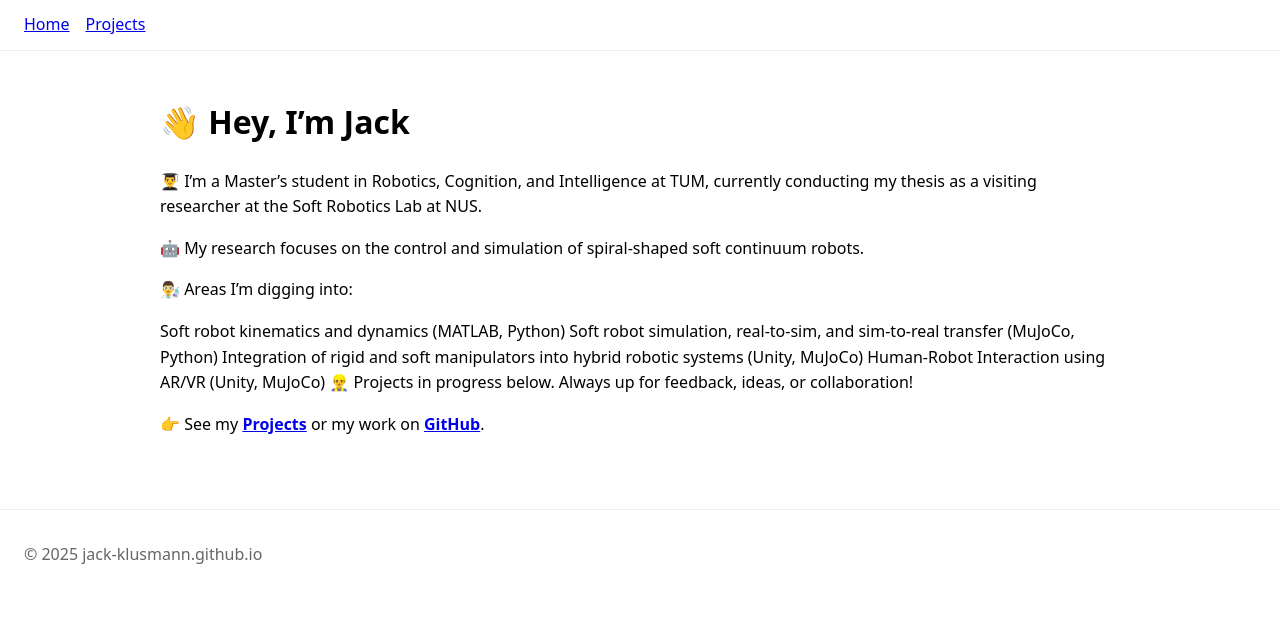
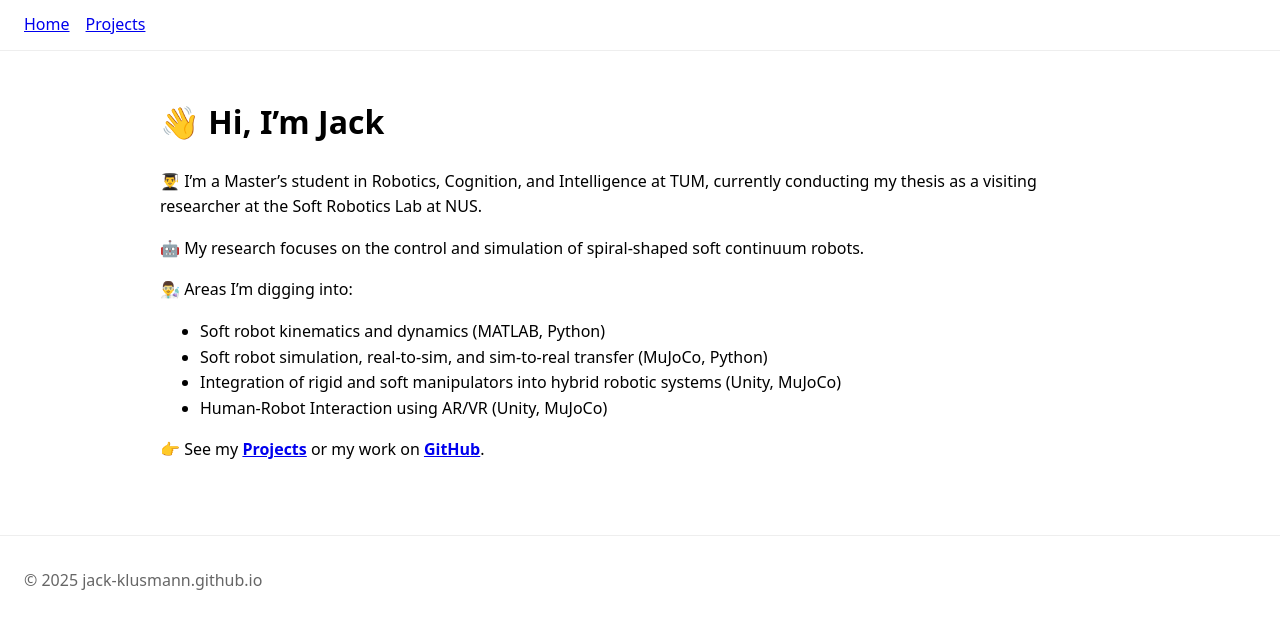
Before and after one commit to Jack-Klusmann/jack-klusmann.github.io, a Jekyll site: the page built from index.md, in a window 1280 px wide. Shown: the top 629 px of the page. Built offline with Jekyll 4.4.1, drawn with Linux system fonts in a browser that asks for light colours; our own code applies the rules of GitHub Pages for plain Markdown files.

Commit message:
Updated intro

```diff
--- a/index.md
+++ b/index.md
@@ -2,7 +2,7 @@
 title: Home
 ---
 
-# 👋 Hey, I'm Jack
+# 👋 Hi, I'm Jack
 
 👨‍🎓 I'm a Master's student in Robotics, Cognition, and Intelligence at TUM, currently conducting my thesis as a visiting researcher at the Soft Robotics Lab at NUS.
 
@@ -10,10 +10,9 @@ title: Home
 
 👨‍🔬 Areas I’m digging into:
 
-Soft robot kinematics and dynamics (MATLAB, Python)
-Soft robot simulation, real-to-sim, and sim-to-real transfer (MuJoCo, Python)
-Integration of rigid and soft manipulators into hybrid robotic systems (Unity, MuJoCo)
-Human-Robot Interaction using AR/VR (Unity, MuJoCo)
-👷‍♂️ Projects in progress below. Always up for feedback, ideas, or collaboration!
+- Soft robot kinematics and dynamics (MATLAB, Python)
+- Soft robot simulation, real-to-sim, and sim-to-real transfer (MuJoCo, Python)
+- Integration of rigid and soft manipulators into hybrid robotic systems (Unity, MuJoCo)
+- Human-Robot Interaction using AR/VR (Unity, MuJoCo)
 
 👉 See my **[Projects](/projects/)** or my work on **[GitHub](https://github.com/jack-klusmann)**.
```
